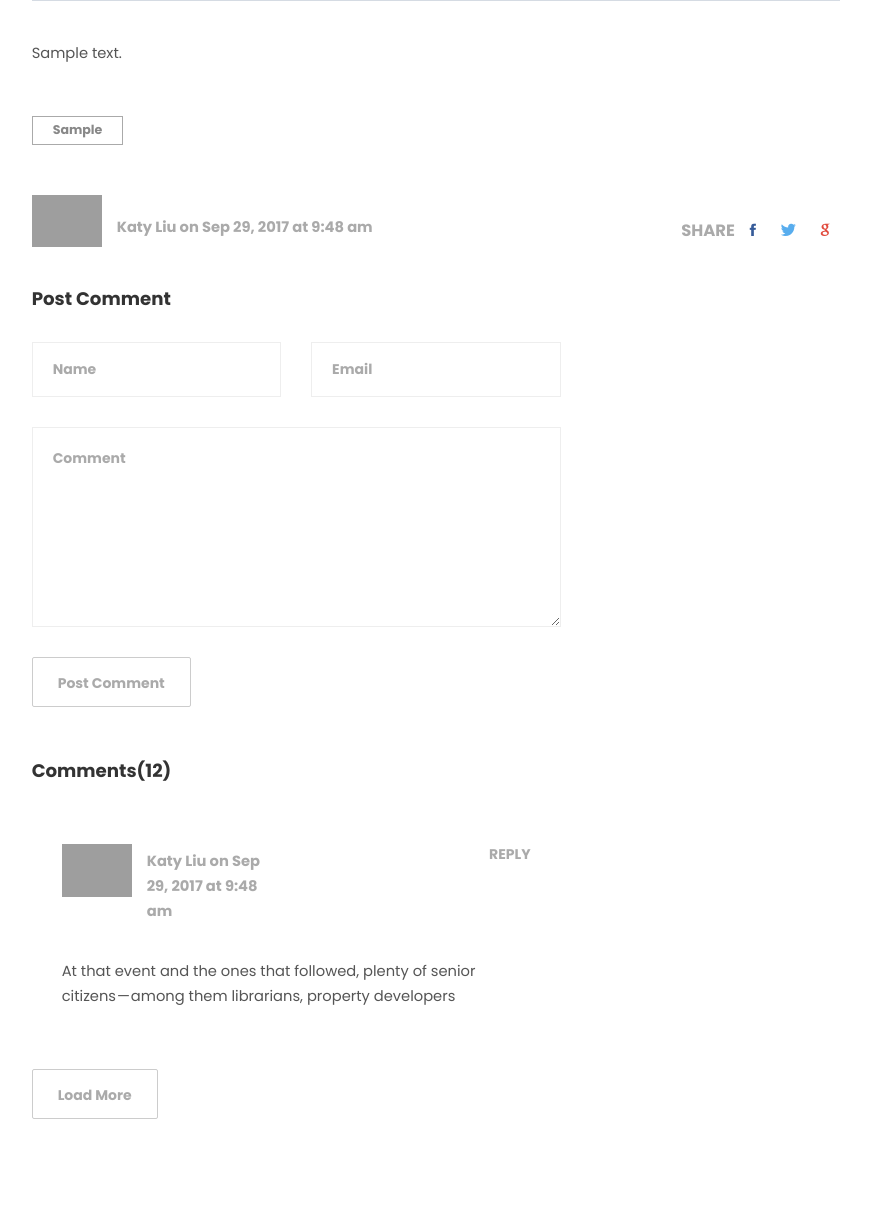
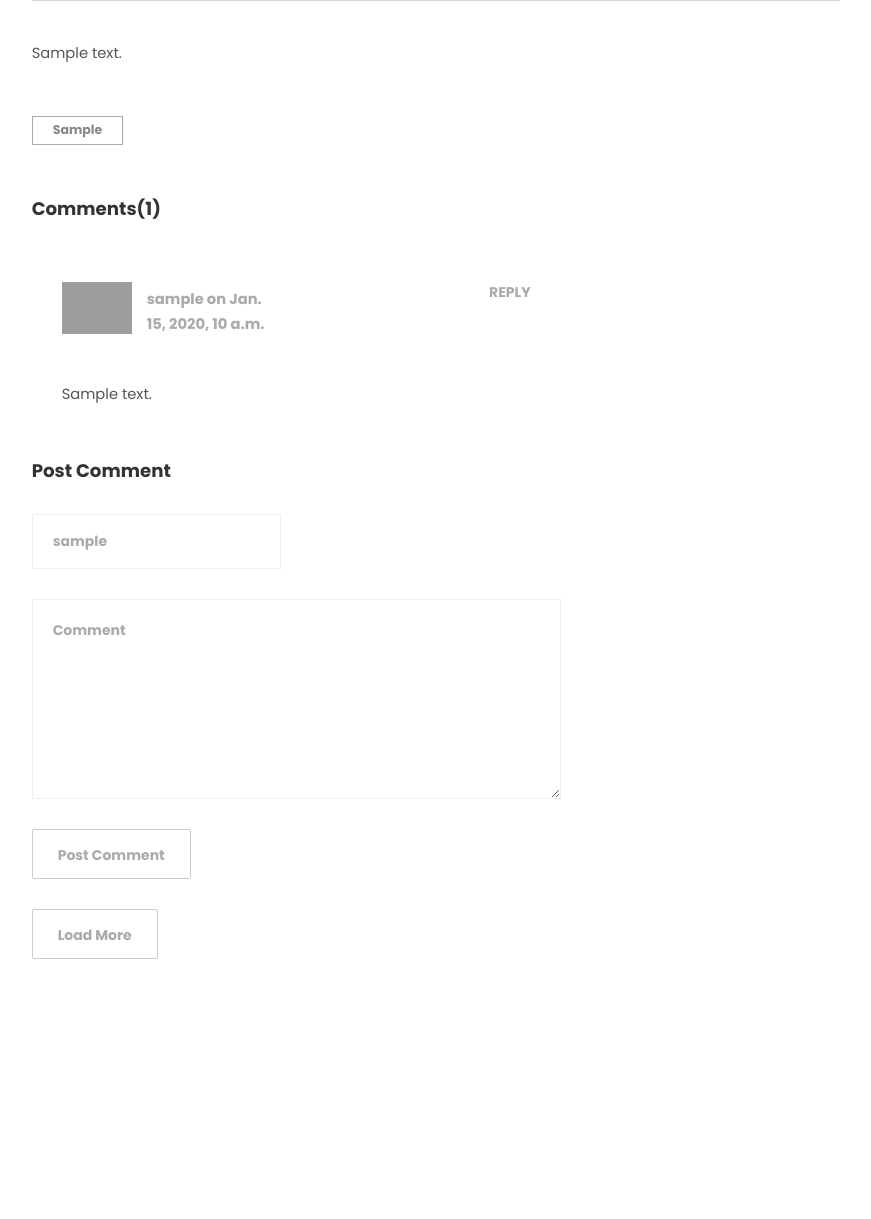
Before and after one commit to svp19/news_agg, a Django app: page /news/1/ in a window 1280 px wide. Shown: the part 976-2195 px from the top of the page, without its empty margins (90-961 px from the left). After the commit the page ends 1935 px from the top, so only its background shows below. Run offline with Django 3.2, Linux system fonts and the light colour scheme; a user stored in the database is signed in; tables that the repository leaves empty hold one stand-in row (values such as "Sample post"); grey boxes marked "Sample" are stand-in pictures; some libraries are stand-ins or nearby versions; some web fonts are replaced; grey boxes are pictures that could not be loaded.

```diff
--- a/news/query.py
+++ b/news/query.py
@@ -1,3 +1,6 @@
 # Queries
 
 q_all = 'select * from news_article;'
+q_recent = 'select * from news_article order by id desc limit 6;'
+
+q_article_views = 'select * from news_article natural join news_view;'
--- a/news/templates/news/article_detail.html
+++ b/news/templates/news/article_detail.html
@@ -16,7 +16,8 @@
                                 </div><!-- s-left-->
 
                                 <div class="s-right">
-                                    <p class="ptb-20 color-ash"><b>{{ article.author }} on {{ article.publish_date }}</b></p>
+                                    <p class="ptb-20 color-ash"><b>{{ article.author }}
+                                        on {{ article.publish_date }}</b></p>
                                 </div>
                             </div><!-- sided-80x-->
                         </div><!-- col-md-6-->
@@ -35,7 +36,7 @@
                     <img src="{{ article.image_url }}" alt="">
 
                     <p class="mt-40 mt-sm-10">
-                        {{ article.content }}
+                        {{ article.content|linebreaksbr }}
                     </p>
 
                     <ul class="tag mtb-50">
@@ -45,61 +46,12 @@
                     </ul>
 
 
-
-                    <div class="row">
-                        <div class="col-sm-12 col-md-6">
-
-                            <div class="sided-70x">
-                                <div class="s-left">
-                                    <img src="images/profile.jpg" alt="">
-                                </div><!-- s-left-->
-
-                                <div class="s-right">
-                                    <p class="ptb-20 color-ash"><b>Katy Liu on Sep 29, 2017 at 9:48 am</b></p>
-                                </div>
-                            </div><!-- sided-80x-->
-                        </div><!-- col-md-6-->
-
-                        <div class="col-sm-12 col-md-6">
-                            <ul class="color-ash lh-70 text-right text-sm-left list-a-plr-10 font-13">
-                                <li><b>SHARE</b></li>
-                                <li><a href="#"><i class="color-facebook ion-social-facebook"></i></a></li>
-                                <li><a href="#"><i class="color-twitter ion-social-twitter"></i></a></li>
-                                <li><a href="#"><i class="color-google ion-social-google"></i></a></li>
-                            </ul>
-                        </div><!-- col-md-6-->
-                    </div><!-- row-->
-
                     <!-- Comments -->
-                    <h4 class="mb-30 mt-20 clearfix"><b>Post Comment</b></h4>
-
-                    <div class="row">
-                        <div class="col-sm-12 col-md-12 col-lg-12 col-xl-8">
-                            <form class="form-block form-h-55 form-plr-20 form-bg-white">
-                                <div class="row">
-                                    <div class="col-sm-6 mb-30">
-                                        <input type="text" placeholder="Name">
-                                    </div><!-- col-sm-6-->
-
-                                    <div class="col-sm-6 mb-30">
-                                        <input type="text" placeholder="Email">
-                                    </div><!-- col-sm-6-->
-
-                                    <div class="col-sm-12 mb-30">
-                                        <textarea class="ptb-20 min-h-200x" placeholder="Comment"></textarea>
-                                    </div><!-- col-sm-12-->
-
-                                </div><!-- row-->
-                                <button class="btn-b-lg btn-brdr-grey plr-25 color-ash" type="submit"><b>Post
-                                    Comment</b></button>
-
-                            </form>
-                        </div><!-- col-sm-6-->
-                    </div><!-- row-->
-
-                    <h4 class="mb-30 mt-50 clearfix"><b>Comments(12)</b></h4>
 
 
+                    <h4 class="mb-30 mt-50 clearfix"><b>Comments({{ num_comments }})</b></h4>
+
+                    {% for comment in comments %}
                         <div class="row">
                             <div class="colsm-12 col-md-12 col-lg-12 col-xl-8">
                                 <div class="p-30 bg-white">
@@ -112,7 +64,8 @@
                                                 </div><!-- s-left-->
 
                                                 <div class="s-right">
-                                                <p class="ptb-5 color-ash"><b>Katy Liu on Sep 29, 2017 at 9:48 am</b>
+                                                    <p class="ptb-5 color-ash"><b>{{ comment.comment_by }}
+                                                        on {{ comment.date_posted }}</b>
                                                     </p>
                                                 </div>
                                             </div><!-- sided-80x-->
@@ -123,9 +76,41 @@
                                         </div><!-- col-md-6-->
                                     </div><!-- row-->
 
-                                <p class="mt-30">At that event and the ones that followed, plenty of senior
-                                    citizens — among them librarians, property developers</p>
+                                    <p class="mt-30">
+                                        {{ comment.content }}
+                                    </p>
                                 </div><!-- p-30-->
+                            </div><!-- col-sm-6-->
+                        </div><!-- row-->
+                    {% endfor %}
+
+                    <h4 class="mb-30 mt-20 clearfix bg-1"><b>Post Comment</b></h4>
+
+                    <div class="row">
+                        <div class="col-sm-12 col-md-12 col-lg-12 col-xl-8">
+                            <form method="POST" action="{% url 'create-comment' %}"
+                                  class="form-block form-h-55 form-plr-20 form-bg-white">
+                                {% csrf_token %}
+                                <div class="row">
+                                    <div class="col-sm-6 mb-30">
+                                        <input type="text" placeholder="{{ request.user }}" name="comment_by" disabled>
+                                    </div><!-- col-sm-6-->
+
+                                    <input type="hidden" value="{{ article.id }}" name="article_id">
+                                    {#                                    <div class="col-sm-6 mb-30">#}
+                                    {#                                        <input type="text" placeholder="Email">#}
+                                    {#                                    </div><!-- col-sm-6-->#}
+
+                                    <div class="col-sm-12 mb-30">
+                                        <textarea class="ptb-20 min-h-200x" placeholder="Comment"
+                                                  name="content"></textarea>
+                                    </div><!-- col-sm-12-->
+
+                                </div><!-- row-->
+                                <button class="btn-b-lg btn-brdr-grey plr-25 color-ash" type="submit"><b>Post
+                                    Comment</b></button>
+
+                            </form>
                         </div><!-- col-sm-6-->
                     </div><!-- row-->
 
--- a/news/urls.py
+++ b/news/urls.py
@@ -5,4 +5,5 @@ urlpatterns = [
     path('', views.home, name='news-home'),
     path('search', views.search, name='news-search'),
     path('<int:pk>/', views.ArticleDetailView.as_view(), name='article-detail'),
+    path('comment/', views.create_comment_view, name='create-comment'),
 ]
--- a/news/views.py
+++ b/news/views.py
@@ -1,19 +1,27 @@
+from django.utils import timezone
 from django.contrib.auth.decorators import login_required
-from django.shortcuts import render
+from django.shortcuts import render, redirect
 from django.views.generic.detail import DetailView
 from django.http import HttpResponse
-from .models import Article, View
+from .models import Article, View, Comment, Topic
 from .query import *
 
 
 @login_required
 def home(request):
     articles = Article.objects.raw(q_all)
-    recent = Article.objects.all().order_by('-id')
-    if len(recent) > 6:
-        recent = recent[:6]
-    print(recent)
-    return render(request, 'news/home.html', {'articles': articles, 'recent': recent})
+    recent = Article.objects.raw(q_recent)
+
+    # Fetch Recommended articles by topic
+    topics = Topic.objects.all()
+    topic_article_dict = {}
+    for topic in topics:
+        topic_article_dict[topic.name] = Article.objects.filter(article_topic=topic)
+
+    print('Special Query')
+
+    return render(request, 'news/home.html',
+                  {'articles': articles, 'recent': recent, 'topic_article_dict': topic_article_dict})
 
 
 @login_required
@@ -22,35 +30,67 @@ def search(request):
 
 
 class ArticleDetailView(DetailView):
-
     model = Article
 
     def get_queryset(self, **kwargs):
         article_id = self.kwargs['pk']
-
-        # # insert into views
         article = Article.objects.filter(pk=article_id)
-        # print("SEE BELOW")
-        # print(article[0])
-        # new_view = View.objects.create(article_id=article[0], user_id=self.request.user)
-        # new_view.save()
         return article
 
     def get_context_data(self, **kwargs):
         article_id = self.kwargs['pk']
 
         # insert into views
-        article = Article.objects.filter(pk=article_id)
-        print("SEE BELOW")
-        print(article[0])
-        new_view = View.objects.create(article_id=article[0], user_id=self.request.user)
+        article = Article.objects.filter(pk=article_id)[0]
+        new_view = View.objects.create(article_id=article, user_id=self.request.user)
         new_view.save()
 
+        # Add tags to context
         context = super().get_context_data(**kwargs)
         article_obj = self.get_object()
         kws = article_obj.keywords
-        for punct in ['\'','[', ']']:
+        for punct in ['\'', '[', ']']:
             kws = kws.replace(punct, '')
         kws = kws.split(',')
         context['tags'] = kws
+
+        # Add comments to context
+        comments = Comment.objects.filter(article_id=article)
+        context['comments'] = comments
+        context['num_comments'] = len(comments)
+        # print(comments)
         return context
+
+
+# def create_comment_view(request):
+#     print("Enter COMMENT VIEW")
+#     if request.method == "POST":
+#         form = CommentForm(request.POST)
+#         print("POST")
+#         # if form.is_valid():
+#         # print("DATA", comment)
+#         # article_pk = request.POST.get('article_pk')
+#         # comment.comment_by = request.user
+#         # comment.article = Article.objects.filter(pk=article_pk)
+#         # comment.date_posted = timezone.now()
+#         # print("COMMENT!!!:", comment.content)
+#         # comment.save()
+#         return render(request, 'news_admin/tag_form.html', {'form': form})
+#
+#     else:
+#         form = CommentForm()
+#         print("NOT POST")
+#     return render(request, 'news_admin/tag_form.html', {'form': form})
+
+
+def create_comment_view(request):
+    if request.method == "POST":
+        article = Article.objects.filter(id=request.POST.get('article_id'))
+        Comment.objects.create(
+            article_id=article[0],
+            comment_by=request.user,
+            date_posted=timezone.now(),
+            content=request.POST.get('content')
+        )
+        return redirect('article-detail', pk=article[0].id)
+    return redirect('news-home')
--- a/news_admin/forms.py
+++ b/news_admin/forms.py
@@ -1,6 +1,5 @@
 from django import forms
 from django.forms import ModelForm
-
 from news.models import Article
 
 
```
Also changed, not shown: news/templates/news/home.html (+11 -6 lines), news/forms.py (added). Lines whose indentation alone changed are shown as unchanged.
